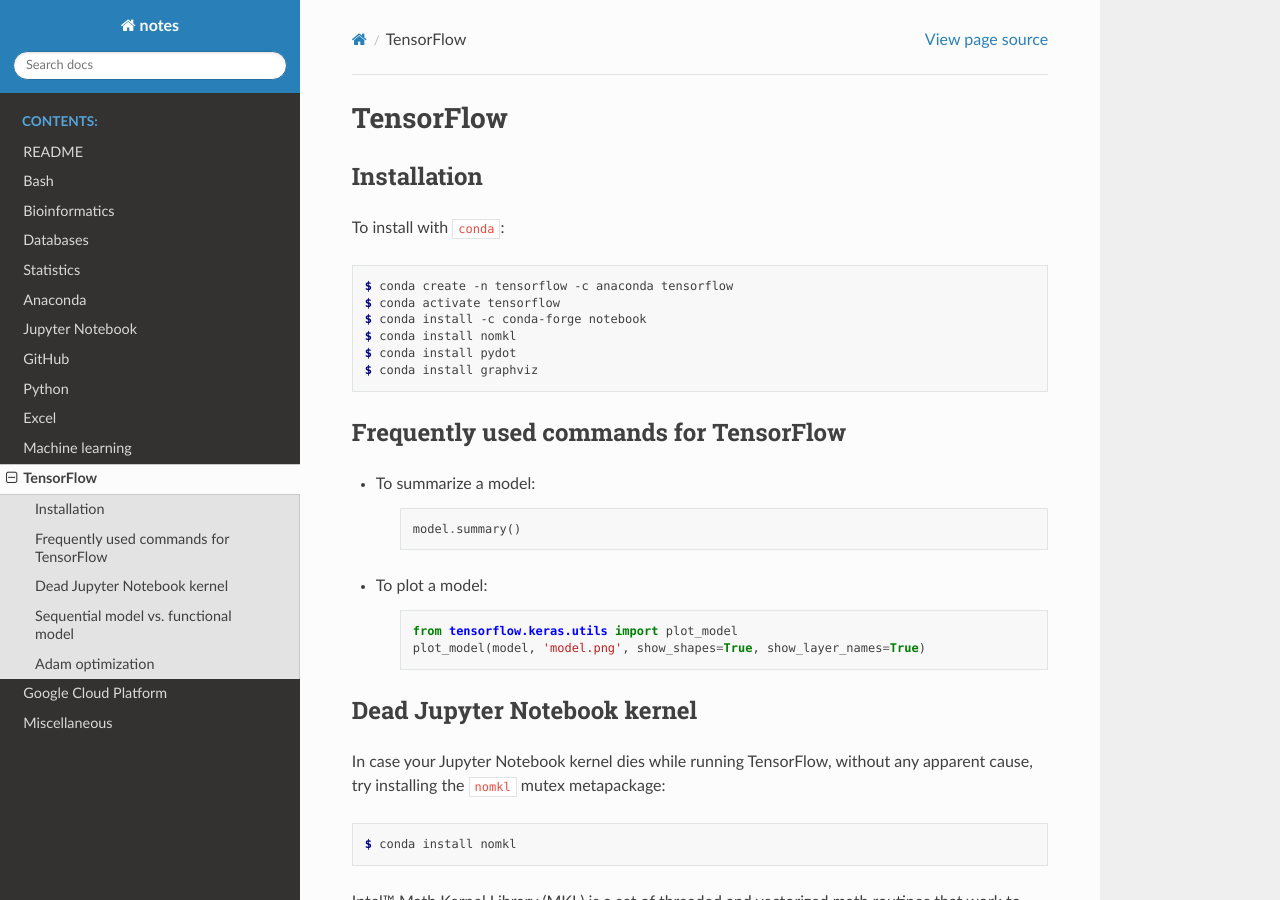
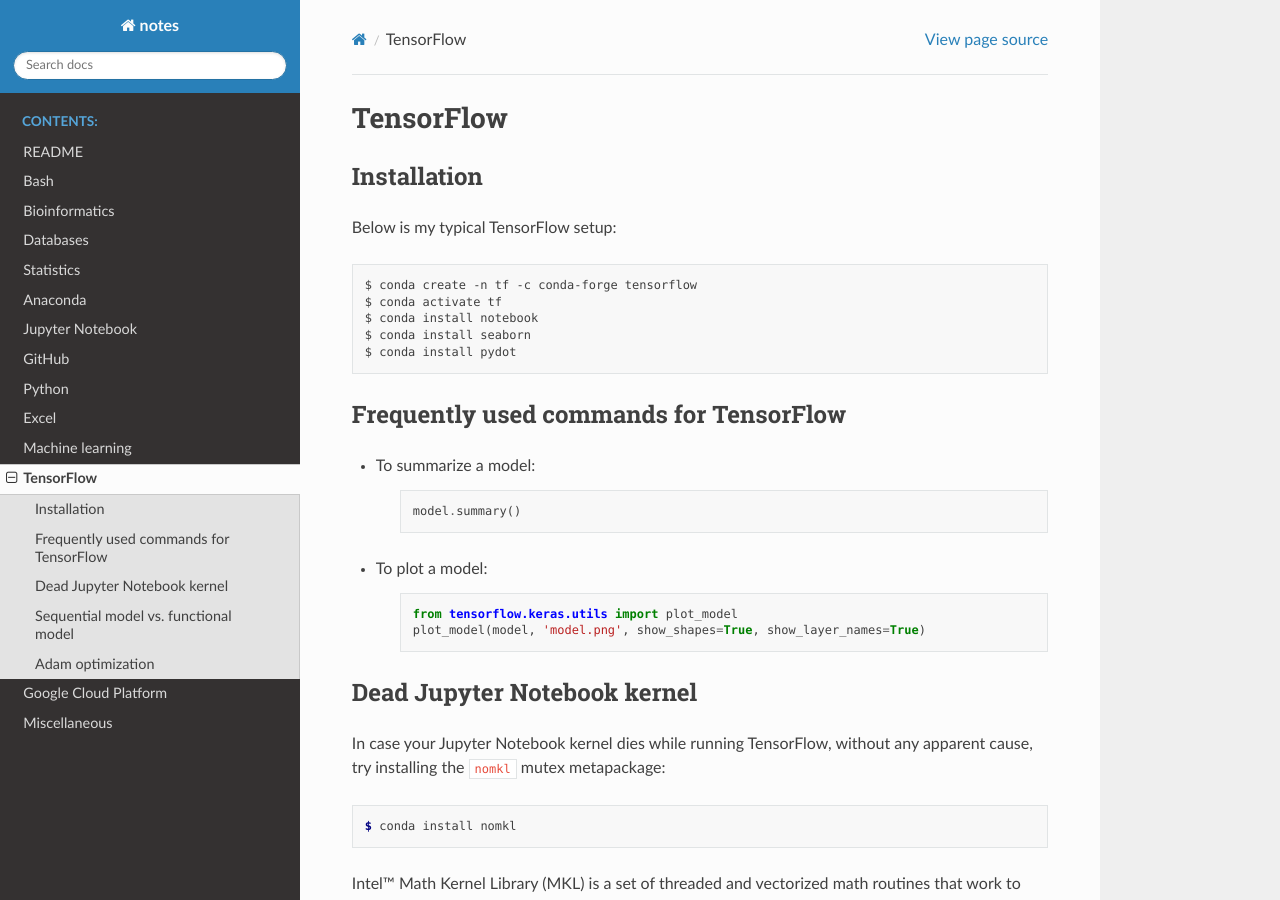
Before and after one commit to sbslee/notes, a Sphinx documentation site: the page built from docs/tensorflow.rst, in a window 1280 px wide and 900 px high. Built offline with Sphinx 7.4.7 and the Read the Docs theme 2.0.0, drawn with Linux system fonts in a browser that asks for light colours.

Commit message:
Update docs

```diff
--- a/docs/tensorflow.rst
+++ b/docs/tensorflow.rst
@@ -4,16 +4,15 @@
 Installation
 ============
 
-To install with ``conda``:
+Below is my typical TensorFlow setup:
 
-.. code-block:: console
+.. code-block:: text
 
-    $ conda create -n tensorflow -c anaconda tensorflow
-    $ conda activate tensorflow
-    $ conda install -c conda-forge notebook
-    $ conda install nomkl
+    $ conda create -n tf -c conda-forge tensorflow
+    $ conda activate tf
+    $ conda install notebook
+    $ conda install seaborn
     $ conda install pydot
-    $ conda install graphviz
 
 Frequently used commands for TensorFlow
 =======================================
```
